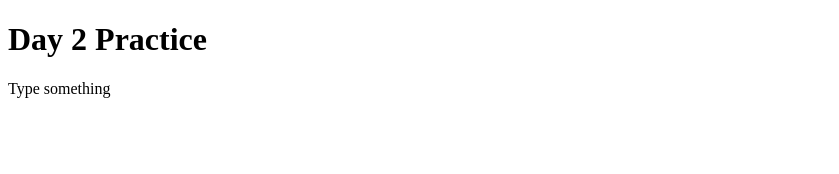
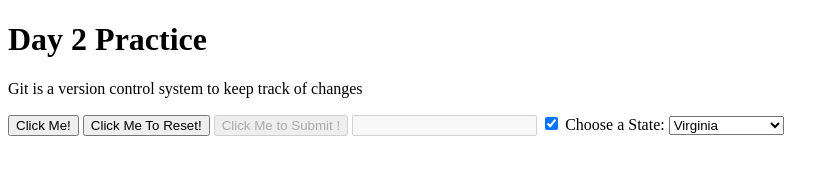
Before and after one commit to tamarasos/FrontEnd, a plain HTML site: page practice.html in a window 1280 px wide. Shown: the whole page, without its empty margins (0-839 px from the left). Drawn offline with Linux system fonts and the light colour scheme.

Commit message:
button and select

```diff
--- a/practice.html
+++ b/practice.html
@@ -1,13 +1,33 @@
 <!DOCTYPE html>
 <html lang="en">
-<head>
-    <meta charset="UTF-8">
-    <meta http-equiv="X-UA-Compatible" content="IE=edge">
-    <meta name="viewport" content="width=, initial-scale=1.0">
+  <head>
+    <meta charset="UTF-8" />
+    <meta http-equiv="X-UA-Compatible" content="IE=edge" />
+    <meta name="viewport" content="width=device-width, initial-scale=1.0" />
     <title>Document</title>
-</head>
-<body>
+  </head>
+  <body>
     <h1>Day 2 Practice</h1>
-    <p>Type something</p>
-</body>
+
+    <p>Git is a version control system to keep track of changes</p>
+
+    <!-- Here is how we can use button element  -->
+    <button type="button">Click Me!</button>
+    <button type="reset">Click Me To Reset!</button>
+    <button type="submit" disabled>Click Me to Submit !</button>
+
+    <input type="text" disabled />
+    <input type="checkbox" checked />
+
+    <label for="state">Choose a State:</label>
+
+    <select name="State" id="state">
+      <option value="VA">Virginia</option>
+      <option value="NY">New York</option>
+      <option value="DC">Washington DC</option>
+      <option value="MD">Maryland</option>
+    </select>
+
+
+  </body>
 </html>
```
